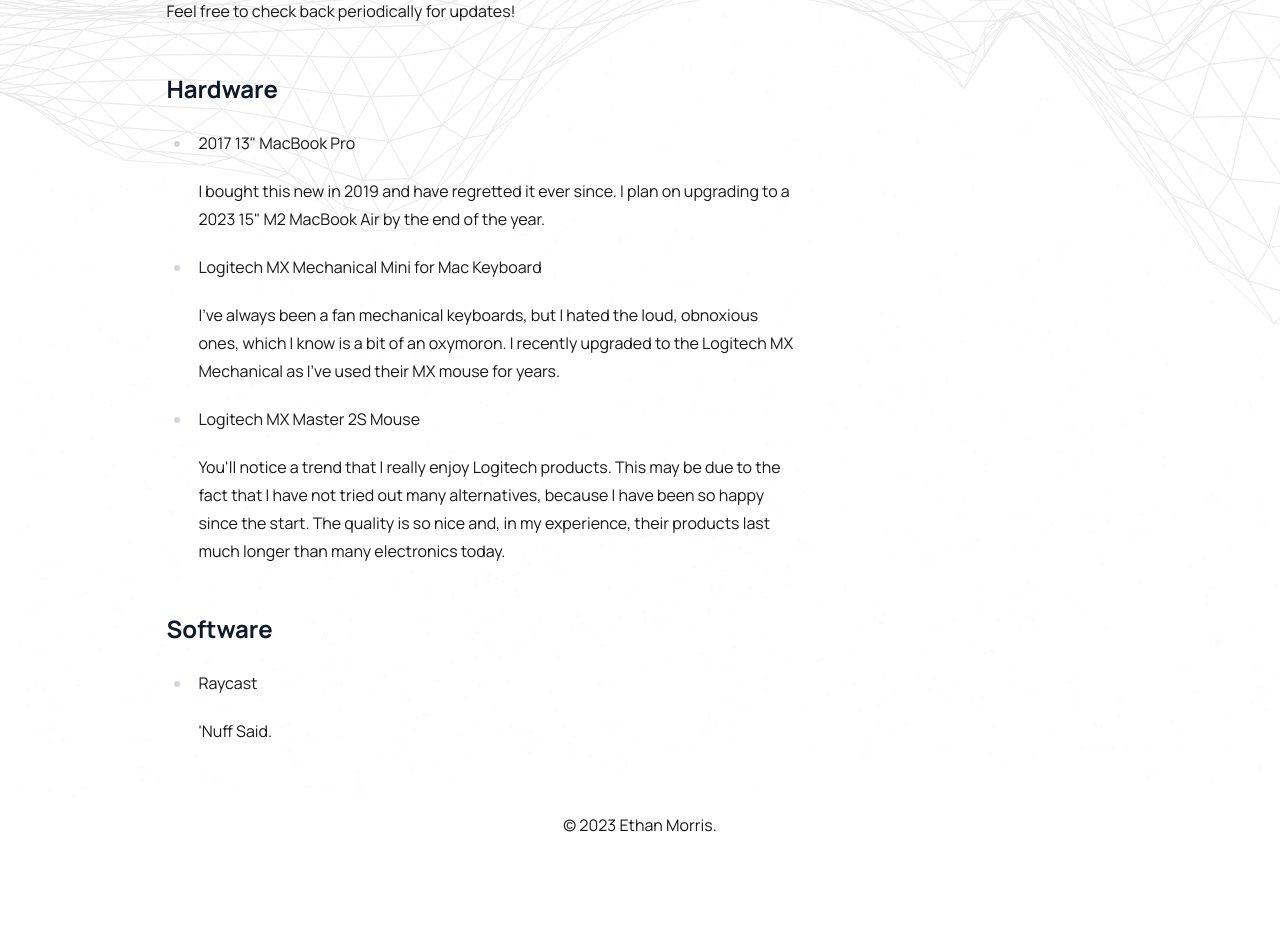
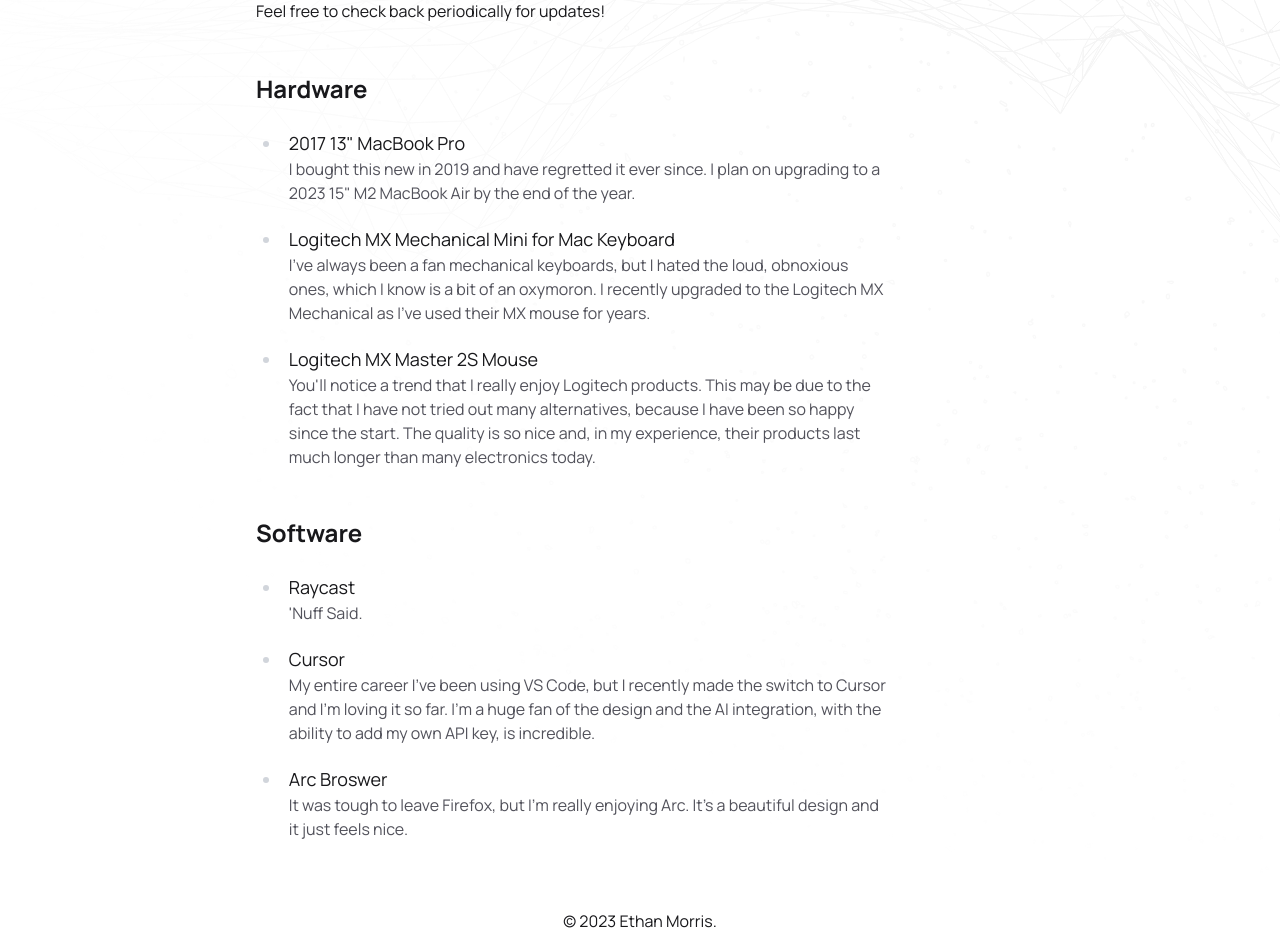
Before and after one commit to ethrmor/ethan_os, a Next.js app: page /uses in a window 1280 px wide. Shown: the part 220-1169 px from the top of the page. Before the commit the page ends 1073 px from the top, so only its background shows below. Built offline with nearby package versions, Linux system fonts and the light colour scheme.

Commit message:
updates to blog, projects, uses information

```diff
--- a/src/app/(site)/blog/[blog]/page.tsx
+++ b/src/app/(site)/blog/[blog]/page.tsx
@@ -18,7 +18,7 @@
           alt={blog.alt ? blog.alt : blog.name}
           width={1600}
           height={900}
-          className="rounded-xl"
+          className="not-prose rounded-xl"
         />
       )}
       <PortableText value={blog.content} />
--- a/src/app/(site)/layout.tsx
+++ b/src/app/(site)/layout.tsx
@@ -41,10 +41,8 @@
           disableTransitionOnChange
         >
           <Header />
-          <main className="bg-[url('/bg-element-light.svg')] bg-no-repeat dark:bg-[url('/bg-element.svg')] md:bg-cover">
-            <div className="mx-auto w-full max-w-5xl flex-1 px-[3vw] py-8">
-              {children}
-            </div>
+          <main className="flex-1 bg-[url('/bg-element-light.svg')] bg-no-repeat px-[3vw] py-8 dark:bg-[url('/bg-element.svg')] md:bg-cover">
+            <div className="mx-auto w-full max-w-3xl">{children}</div>
           </main>
           <Footer />
         </ThemeProvider>
--- a/src/app/(site)/projects/[project]/page.tsx
+++ b/src/app/(site)/projects/[project]/page.tsx
@@ -19,7 +19,7 @@
           alt={project.alt ? project.alt : project.name}
           width={1600}
           height={900}
-          className="rounded-xl"
+          className="not-prose aspect-w-16 aspect-h-9 max-w-3xl rounded-xl"
         />
       )}
       <PortableText value={project.content} />
--- a/src/app/(site)/uses/page.tsx
+++ b/src/app/(site)/uses/page.tsx
@@ -16,28 +16,28 @@
         day-to-day basis. I attempt to keep this list up-to-date, but it may not
         always be. Feel free to check back periodically for updates!
       </p>
-      <h2>Hardware</h2>
+      <h2 className="text-zinc-900 dark:text-zinc-50">Hardware</h2>
       <ul>
-        <li>
+        <li className="text-lg">
           2017 13&quot; MacBook Pro
-          <p>
+          <p className="mt-0 text-base text-zinc-600 dark:text-zinc-300">
             I bought this new in 2019 and have regretted it ever since. I plan
             on upgrading to a 2023 15&quot; M2 MacBook Air by the end of the
             year.
           </p>
         </li>
-        <li>
+        <li className="text-lg">
           Logitech MX Mechanical Mini for Mac Keyboard
-          <p>
+          <p className="mt-0 text-base text-zinc-600 dark:text-zinc-300">
             I&apos;ve always been a fan mechanical keyboards, but I hated the
             loud, obnoxious ones, which I know is a bit of an oxymoron. I
             recently upgraded to the Logitech MX Mechanical as I&apos;ve used
             their MX mouse for years.
           </p>
         </li>
-        <li>
+        <li className="text-lg">
           Logitech MX Master 2S Mouse
-          <p>
+          <p className="mt-0 text-base text-zinc-600 dark:text-zinc-300">
             You&apos;ll notice a trend that I really enjoy Logitech products.
             This may be due to the fact that I have not tried out many
             alternatives, because I have been so happy since the start. The
@@ -46,11 +46,29 @@
           </p>
         </li>
       </ul>
-      <h2>Software</h2>
+      <h2 className="text-zinc-900 dark:text-zinc-50">Software</h2>
       <ul>
-        <li>
+        <li className="text-lg">
           Raycast
-          <p>&apos;Nuff Said.</p>
+          <p className="mt-0 text-base text-zinc-600 dark:text-zinc-300">
+            &apos;Nuff Said.
+          </p>
+        </li>
+        <li className="text-lg">
+          Cursor
+          <p className="mt-0 text-base text-zinc-600 dark:text-zinc-300">
+            My entire career I&apos;ve been using VS Code, but I recently made
+            the switch to Cursor and I&apos;m loving it so far. I&apos;m a huge
+            fan of the design and the AI integration, with the ability to add my
+            own API key, is incredible.
+          </p>
+        </li>
+        <li className="text-lg">
+          Arc Broswer
+          <p className="mt-0 text-base text-zinc-600 dark:text-zinc-300">
+            It was tough to leave Firefox, but I&apos;m really enjoying Arc.
+            It&apos;s a beautiful design and it just feels nice.
+          </p>
         </li>
       </ul>
     </div>
```
Also changed, not shown: public/bg-element-light.svg, public/bg-element.svg.
